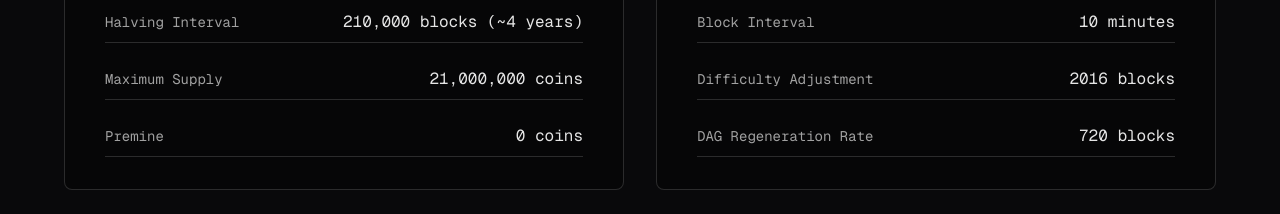
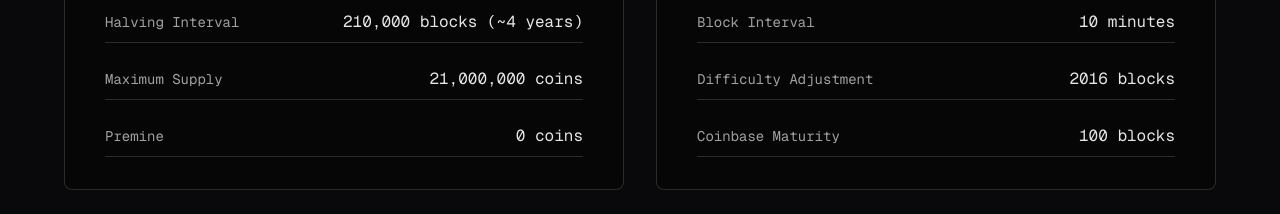
Before and after one commit to microstack-tech/parallax-website, a Next.js app: page / in a window 1280 px wide. Shown: the part 2520-2734 px from the top of the page. Built offline with nearby package versions, Linux system fonts and the light colour scheme.

Commit message:
add coinbase maturity to tokenomics section

```diff
--- a/components/tokenomics.tsx
+++ b/components/tokenomics.tsx
@@ -66,8 +66,8 @@ export function Tokenomics() {
                 <span className="text-primary">2016 blocks</span>
               </div>
               <div className="flex justify-between items-center py-2 border-b border-border">
-                <span className="text-sm text-muted-foreground">DAG Regeneration Rate</span>
-                <span className="text-primary">720 blocks</span>
+                <span className="text-sm text-muted-foreground">Coinbase Maturity</span>
+                <span className="text-primary">100 blocks</span>
               </div>
             </CardContent>
           </Card>
```
